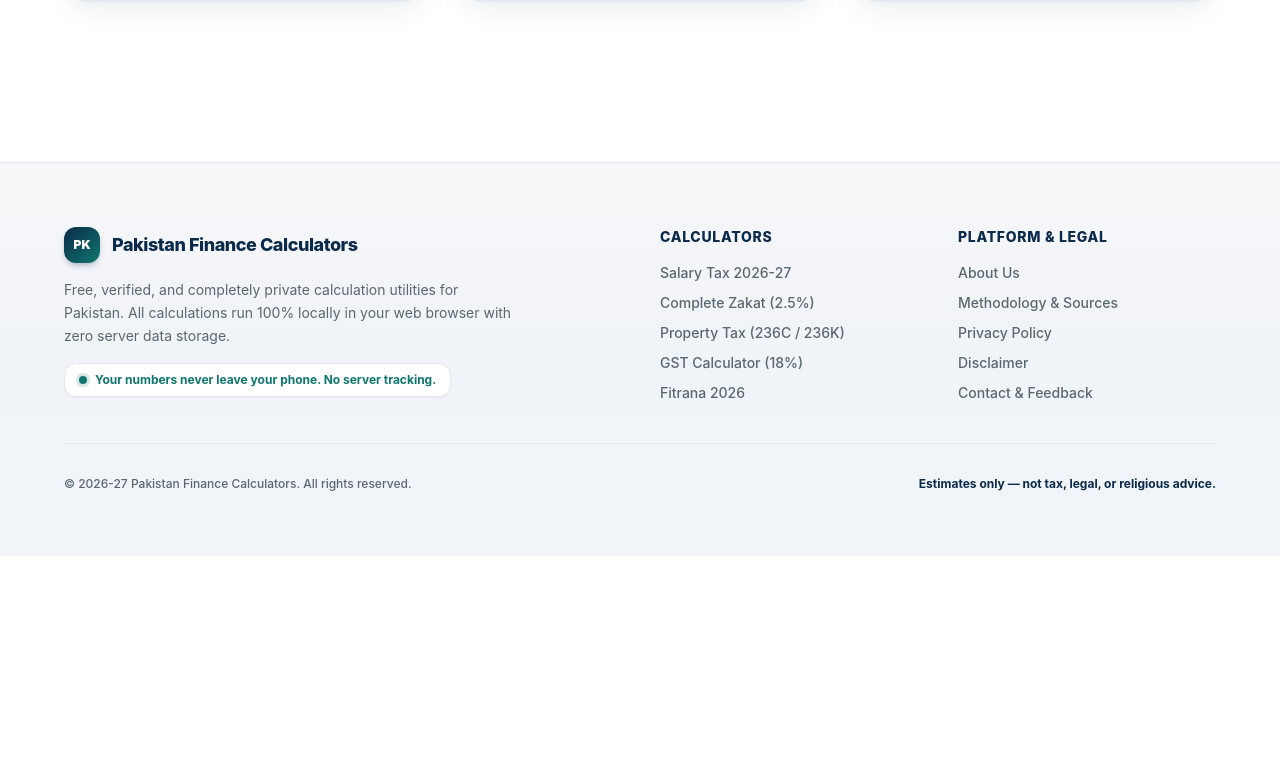
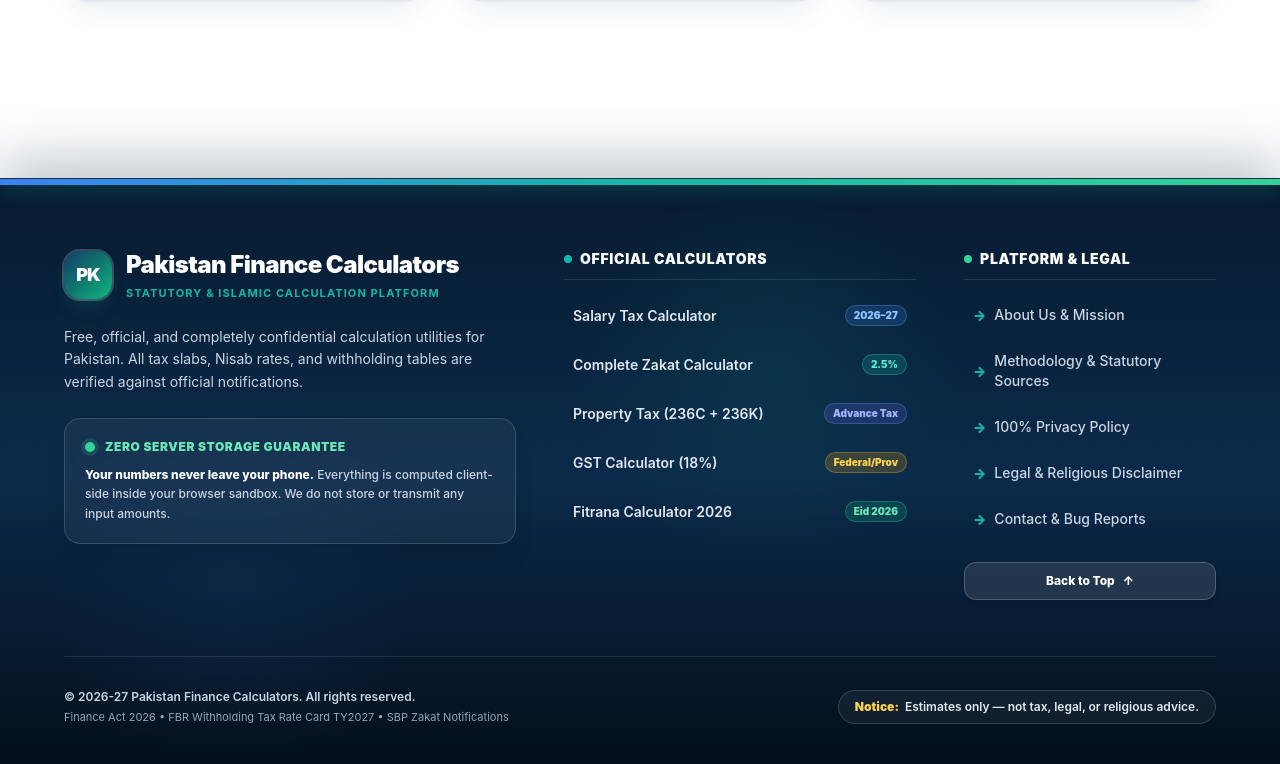
Before and after one commit to ihaider3/Pakistan-Tax-Website, a Next.js app: page / in a window 1280 px wide. Shown: the part 3521-4285 px from the top of the page. Before the commit the page ends 4077 px from the top, so only its background shows below. Built offline with nearby package versions, Linux system fonts and the light colour scheme.

Commit message:
feat: hardcooked midnight footer with illuminated glowing top border, 3D brand pod, privacy capsule, and prominent typography

```diff
--- a/src/components/Footer.tsx
+++ b/src/components/Footer.tsx
@@ -1,112 +1,174 @@
+"use client";
+
 import React from "react";
 import Link from "next/link";
 import { siteConfig } from "@/content/pages";
 
 export default function Footer() {
+  const scrollToTop = () => {
+    if (typeof window !== "undefined") {
+      window.scrollTo({ top: 0, behavior: "smooth" });
+    }
+  };
+
+  const calculatorLinks = [
+    { name: "Salary Tax Calculator", href: "/salary-tax-calculator", badge: "2026–27", badgeColor: "bg-blue-500/20 text-blue-300 border-blue-400/30" },
+    { name: "Complete Zakat Calculator", href: "/zakat-calculator", badge: "2.5%", badgeColor: "bg-teal-500/20 text-teal-300 border-teal-400/30" },
+    { name: "Property Tax (236C + 236K)", href: "/property-tax-calculator", badge: "Advance Tax", badgeColor: "bg-indigo-500/20 text-indigo-300 border-indigo-400/30" },
+    { name: "GST Calculator (18%)", href: "/gst-calculator", badge: "Federal/Prov", badgeColor: "bg-amber-500/20 text-amber-300 border-amber-400/30" },
+    { name: "Fitrana Calculator 2026", href: "/fitrana-calculator", badge: "Eid 2026", badgeColor: "bg-emerald-500/20 text-emerald-300 border-emerald-400/30" },
+  ];
+
+  const legalLinks = [
+    { name: "About Us & Mission", href: "/about" },
+    { name: "Methodology & Statutory Sources", href: "/methodology" },
+    { name: "100% Privacy Policy", href: "/privacy-policy" },
+    { name: "Legal & Religious Disclaimer", href: "/disclaimer" },
+    { name: "Contact & Bug Reports", href: "/contact" },
+  ];
+
   return (
-    <footer className="bg-gradient-to-b from-surface via-[#F0F3F7] to-slate-100 border-t border-slate-200/90 mt-20 print:hidden">
-      <div className="max-w-[1200px] mx-auto px-4 sm:px-6 py-12 sm:py-16">
-        <div className="grid grid-cols-1 md:grid-cols-4 gap-10 mb-10">
-          {/* Column 1: Brand & Privacy Claim */}
-          <div className="md:col-span-2 space-y-4">
-            <div className="flex items-center gap-3">
-              <div className="w-9 h-9 rounded-xl bg-gradient-to-br from-primary to-accent text-white flex items-center justify-center font-black text-xs shadow-md shadow-primary/20">
+    <footer className="relative mt-24 print:hidden overflow-hidden bg-gradient-to-b from-[#071B30] via-[#0B2A4A] to-[#040E1A] text-white shadow-[0_-20px_50px_rgba(11,42,74,0.25)] border-t border-slate-700/60">
+      {/* =========================================================================
+          TOP ILLUMINATED AMBIENT GLOW BORDER (CINEMATIC HARDCOOKED EFFECT)
+         ========================================================================= */}
+      <div className="h-1.5 w-full bg-gradient-to-r from-blue-500 via-accent-light to-emerald-400 shadow-[0_0_20px_rgba(20,184,166,0.6)]" />
+
+      {/* Subtle Dot Mesh Background Effect */}
+      <div className="absolute inset-0 bg-dot-mesh pointer-events-none opacity-15" />
+      <div className="absolute top-0 right-1/4 w-96 h-96 bg-[radial-gradient(circle,_rgba(15,118,110,0.18),transparent_70%)] pointer-events-none" />
+      <div className="absolute bottom-0 left-10 w-96 h-96 bg-[radial-gradient(circle,_rgba(20,61,105,0.25),transparent_70%)] pointer-events-none" />
+
+      <div className="relative max-w-[1200px] mx-auto px-4 sm:px-6 pt-16 pb-12">
+        {/* =========================================================================
+            MAIN 3-COLUMN HARDCOOKED GRID
+           ========================================================================= */}
+        <div className="grid grid-cols-1 lg:grid-cols-12 gap-10 lg:gap-12 pb-14 border-b border-white/10">
+          {/* Column 1: Brand & High-Security Privacy Card (5 cols) */}
+          <div className="lg:col-span-5 space-y-6">
+            {/* Brand Logo & Title */}
+            <div className="flex items-center gap-3.5">
+              <div className="w-12 h-12 rounded-2xl bg-gradient-to-br from-primary-light via-accent to-emerald-500 text-white flex items-center justify-center font-black text-lg tracking-tighter shadow-lg shadow-accent/25 ring-2 ring-white/20">
                 PK
               </div>
-              <span className="font-extrabold text-primary text-lg tracking-tight">
+              <div>
+                <h3 className="font-black text-xl sm:text-2xl text-white tracking-tight leading-none">
                   {siteConfig.brandName}
+                </h3>
+                <span className="text-[11px] font-bold text-accent-light uppercase tracking-widest block mt-1">
+                  Statutory &amp; Islamic Calculation Platform
                 </span>
-            </div>
-            <p className="text-sm text-appText-muted max-w-md leading-relaxed">
-              Free, verified, and completely private calculation utilities for Pakistan.
-              All calculations run 100% locally in your web browser with zero server data storage.
-            </p>
-            <div className="inline-flex items-center gap-2 px-3.5 py-2 rounded-xl bg-white text-accent text-xs font-bold border border-slate-200 shadow-xs">
-              <span className="relative flex h-2 w-2">
-                <span className="animate-ping absolute inline-flex h-full w-full rounded-full bg-accent opacity-75"></span>
-                <span className="relative inline-flex rounded-full h-2 w-2 bg-accent"></span>
-              </span>
-              <span>{siteConfig.privacyClaim} No server tracking.</span>
               </div>
             </div>
 
-          {/* Column 2: Calculators */}
-          <div>
-            <h4 className="font-extrabold text-primary text-sm uppercase tracking-wider mb-4">
-              Calculators
+            {/* Platform Mission Statement */}
+            <p className="text-sm text-slate-300 leading-relaxed font-normal max-w-md">
+              Free, official, and completely confidential calculation utilities for Pakistan.
+              All tax slabs, Nisab rates, and withholding tables are verified against official notifications.
+            </p>
+
+            {/* Hardcooked Privacy & Client-Side Security Capsule */}
+            <div className="bg-white/5 backdrop-blur-md rounded-2xl p-4 sm:p-5 border border-white/15 shadow-xl space-y-2.5">
+              <div className="flex items-center gap-2.5 text-xs font-black uppercase tracking-wider text-emerald-300">
+                <span className="relative flex h-2.5 w-2.5">
+                  <span className="animate-ping absolute inline-flex h-full w-full rounded-full bg-emerald-400 opacity-75"></span>
+                  <span className="relative inline-flex rounded-full h-2.5 w-2.5 bg-emerald-400"></span>
+                </span>
+                <span>Zero Server Storage Guarantee</span>
+              </div>
+              <p className="text-xs text-slate-300 font-medium leading-relaxed">
+                <strong className="text-white font-extrabold">{siteConfig.privacyClaim}</strong> Everything is computed client-side inside your browser sandbox. We do not store or transmit any input amounts.
+              </p>
+            </div>
+          </div>
+
+          {/* Column 2: Official Calculators (4 cols) */}
+          <div className="lg:col-span-4 space-y-4">
+            <div className="flex items-center gap-2 border-b border-white/10 pb-2.5">
+              <span className="w-2 h-2 rounded-full bg-accent-light"></span>
+              <h4 className="font-black text-white text-sm uppercase tracking-wider">
+                Official Calculators
               </h4>
-            <ul className="space-y-2.5 text-sm text-appText-muted font-medium">
-              <li>
-                <Link href="/salary-tax-calculator" className="hover:text-accent transition-colors">
-                  Salary Tax 2026-27
+            </div>
+            <ul className="space-y-2.5">
+              {calculatorLinks.map((item, idx) => (
+                <li key={idx}>
+                  <Link
+                    href={item.href}
+                    className="group flex items-center justify-between p-2 rounded-xl hover:bg-white/5 transition-all duration-200 border border-transparent hover:border-white/10"
+                  >
+                    <span className="text-sm font-semibold text-slate-200 group-hover:text-white group-hover:translate-x-1 transition-all">
+                      {item.name}
+                    </span>
+                    <span
+                      className={`text-[10px] font-black px-2 py-0.5 rounded-full border ${item.badgeColor}`}
+                    >
+                      {item.badge}
+                    </span>
                   </Link>
                 </li>
-              <li>
-                <Link href="/zakat-calculator" className="hover:text-accent transition-colors">
-                  Complete Zakat (2.5%)
-                </Link>
-              </li>
-              <li>
-                <Link href="/property-tax-calculator" className="hover:text-accent transition-colors">
-                  Property Tax (236C / 236K)
-                </Link>
-              </li>
-              <li>
-                <Link href="/gst-calculator" className="hover:text-accent transition-colors">
-                  GST Calculator (18%)
-                </Link>
-              </li>
-              <li>
-                <Link href="/fitrana-calculator" className="hover:text-accent transition-colors">
-                  Fitrana 2026
-                </Link>
-              </li>
+              ))}
             </ul>
           </div>
 
-          {/* Column 3: Platform Info & Legal */}
-          <div>
-            <h4 className="font-extrabold text-primary text-sm uppercase tracking-wider mb-4">
+          {/* Column 3: Platform, Legal & Verification (3 cols) */}
+          <div className="lg:col-span-3 space-y-4">
+            <div className="flex items-center gap-2 border-b border-white/10 pb-2.5">
+              <span className="w-2 h-2 rounded-full bg-emerald-400"></span>
+              <h4 className="font-black text-white text-sm uppercase tracking-wider">
                 Platform &amp; Legal
               </h4>
-            <ul className="space-y-2.5 text-sm text-appText-muted font-medium">
-              <li>
-                <Link href="/about" className="hover:text-accent transition-colors">
-                  About Us
+            </div>
+            <ul className="space-y-2">
+              {legalLinks.map((item, idx) => (
+                <li key={idx}>
+                  <Link
+                    href={item.href}
+                    className="group flex items-center gap-2 text-sm font-medium text-slate-300 hover:text-white p-2 rounded-xl hover:bg-white/5 transition-all duration-200 border border-transparent hover:border-white/10"
+                  >
+                    <span className="text-accent-light font-black group-hover:translate-x-1 transition-transform">
+                      →
+                    </span>
+                    <span className="group-hover:translate-x-0.5 transition-transform">
+                      {item.name}
+                    </span>
                   </Link>
                 </li>
-              <li>
-                <Link href="/methodology" className="hover:text-accent transition-colors">
-                  Methodology &amp; Sources
-                </Link>
-              </li>
-              <li>
-                <Link href="/privacy-policy" className="hover:text-accent transition-colors">
-                  Privacy Policy
-                </Link>
-              </li>
-              <li>
-                <Link href="/disclaimer" className="hover:text-accent transition-colors">
-                  Disclaimer
-                </Link>
-              </li>
-              <li>
-                <Link href="/contact" className="hover:text-accent transition-colors">
-                  Contact &amp; Feedback
-                </Link>
-              </li>
+              ))}
             </ul>
+
+            {/* Back to Top Floating Action Button */}
+            <div className="pt-2">
+              <button
+                type="button"
+                onClick={scrollToTop}
+                className="w-full py-2.5 px-4 rounded-xl bg-white/10 hover:bg-accent text-white font-extrabold text-xs transition-all duration-200 border border-white/20 shadow-md hover:shadow-lg flex items-center justify-center gap-2 group cursor-pointer"
+              >
+                <span>Back to Top</span>
+                <span className="group-hover:-translate-y-1 transition-transform">↑</span>
+              </button>
+            </div>
           </div>
         </div>
 
-        {/* Bottom Bar */}
-        <div className="pt-8 border-t border-slate-200/80 flex flex-col sm:flex-row items-center justify-between text-xs text-appText-muted gap-3">
-          <p className="font-medium">
+        {/* =========================================================================
+            BOTTOM BAR (STATUTORY DISCLAIMER & COPYRIGHT)
+           ========================================================================= */}
+        <div className="pt-8 flex flex-col md:flex-row items-center justify-between text-xs text-slate-400 gap-4">
+          <div className="space-y-1 text-center md:text-left">
+            <p className="font-semibold text-slate-300">
               © {siteConfig.copyrightYear} {siteConfig.brandName}. All rights reserved.
             </p>
-          <p className="font-bold text-primary text-center sm:text-right">
-            Estimates only — not tax, legal, or religious advice.
+            <p className="text-[11px] text-slate-400">
+              Finance Act 2026 • FBR Withholding Tax Rate Card TY2027 • SBP Zakat Notifications
             </p>
+          </div>
+
+          {/* Hardcooked Disclaimer Pill */}
+          <div className="px-4 py-2 rounded-full bg-white/5 border border-white/15 text-slate-200 text-center shadow-xs">
+            <span className="font-black text-amber-300 mr-1.5">Notice:</span>
+            <span className="font-semibold">Estimates only — not tax, legal, or religious advice.</span>
+          </div>
         </div>
       </div>
     </footer>
```
Lines whose indentation alone changed are shown as unchanged.
